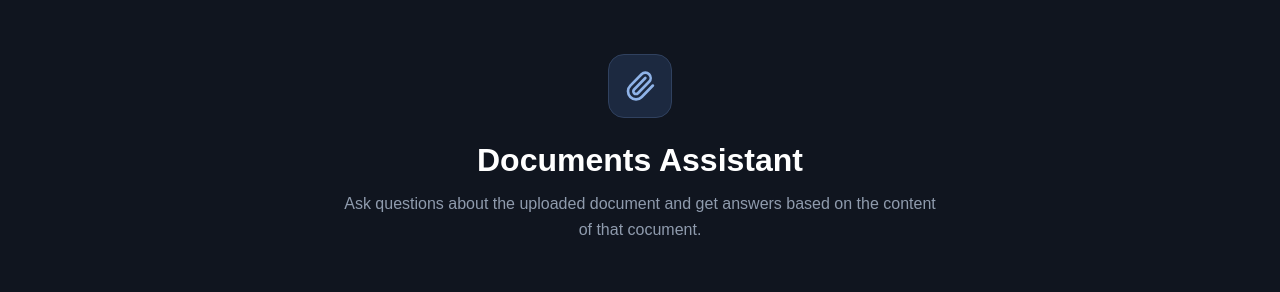
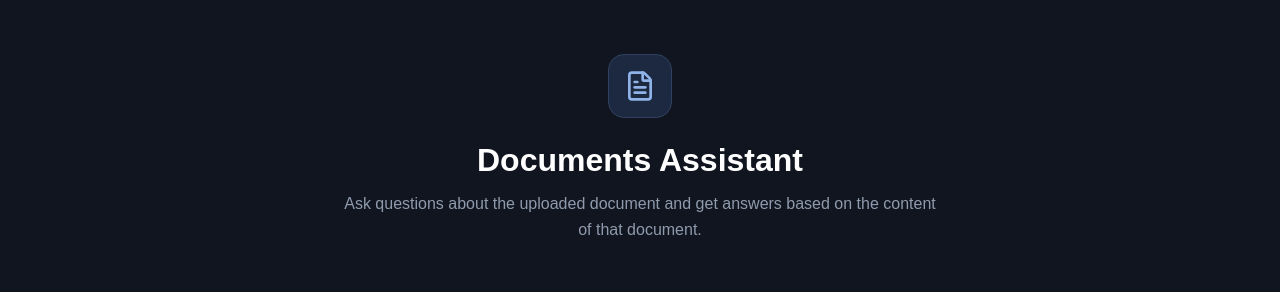
Before and after one commit to Yoonus-A/rag-document-assistant, a React app in the folder frontend/: page / in a window 1280 px wide. Shown: the part 227-519 px from the top of the page. Built offline with nearby package versions, Linux system fonts and the light colour scheme; the HTML template or start-up script is replaced by a standard one.

Commit message:
Icon and spelling change

```diff
--- a/frontend/src/App.jsx
+++ b/frontend/src/App.jsx
@@ -1,5 +1,6 @@
 import { useState } from "react";
 import { Paperclip, Send } from "lucide-react";
+import { FileText } from "lucide-react";
 import "./styles.css";
 
 function App() {
@@ -41,7 +42,7 @@ function App() {
         <div className="welcome">
 
           <div className="welcome-icon">
-            <Paperclip size={32} />
+            <FileText size={32} />
           </div>
 
           <h1>
@@ -49,7 +50,7 @@ function App() {
           </h1>
 
           <p>
-            Ask questions about the uploaded document and get answers based on the content of that cocument.
+            Ask questions about the uploaded document and get answers based on the content of that document.
           </p>
 
         </div>
```
